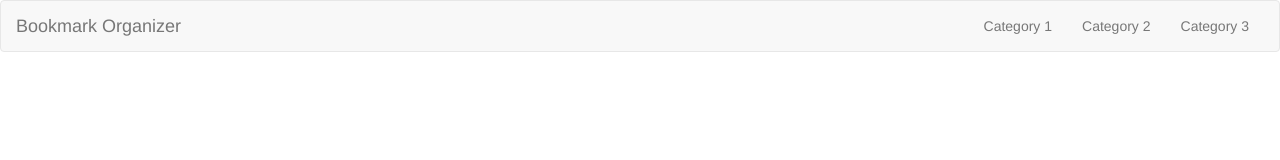
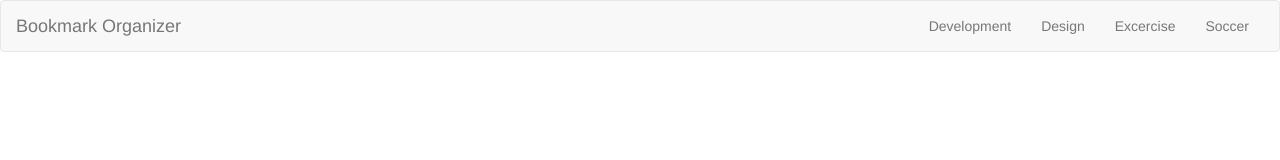
Before and after one commit to tjohnst1/AngularBookmarkOrganizer, a plain HTML site: page index.html in a window 1280 px wide. Drawn offline with nearby package versions, Linux system fonts and the light colour scheme.

Commit message:
add categories to navbar

```diff
--- a/index.html
+++ b/index.html
@@ -19,9 +19,9 @@
         </div>
         <div class="collapse navbar-collapse" id="bs-example-navbar-collapse-1">
           <ul class="nav navbar-nav navbar-right">
-            <li><a href="#">Category 1</a></li>
-            <li><a href="#">Category 2</a></li>
-            <li><a href="#">Category 3</a></li>
+            <li ng-repeat="category in main.categories">
+              <a href="#">{{category.name}}</a>
+            </li>
           </ul>
         </div><!-- /.navbar-collapse -->
       </div><!-- /.container-fluid -->
```
